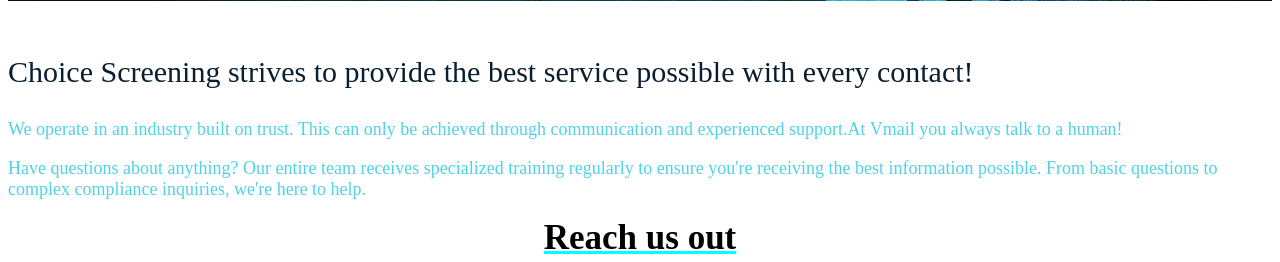
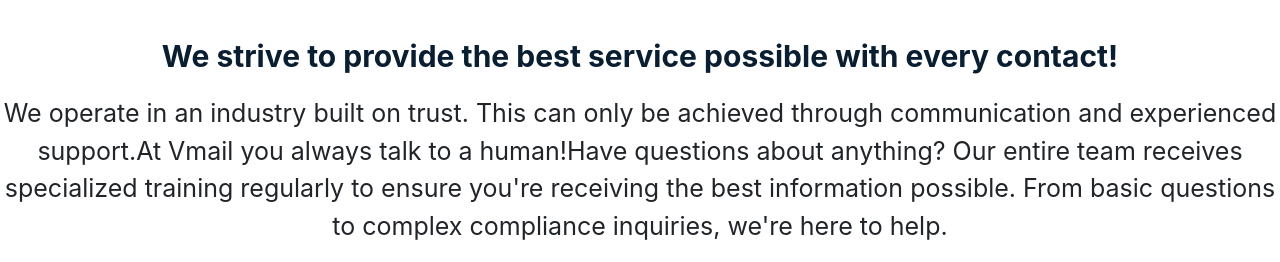
Before and after one commit to KarmanyaT28/Voice-Command-Email-Software, a Django app: template template/contact.html in a window 1280 px wide. Shown: the part 407-669 px from the top of the page. Run offline with Django 3.2, Linux system fonts and the light colour scheme; the template is opened without the code that fills it, so the values that code supplies are empty; some libraries are stand-ins or nearby versions.

Commit message:
Add files via upload

```diff
--- a/template/contact.html
+++ b/template/contact.html
@@ -1,11 +1,62 @@
-{% load  static   %}
 <!DOCTYPE html>
 <html lang="en">
 <head>
+   <style>
+       .banner{
+           height: 400px;
+           width: 100%;
+           background-image: url(sup.jpeg);
+       }
+       .text1{
+           padding-top: 150px;
+           text-align: center;
+           color: white;
+           font-weight: bold;
+           font-size: 50px;
+       }
+       .h{
+           text-align: center;
+           padding-left: 100px;
+           padding-right: 100px;
+           letter-spacing: 1px;
+           font-size: 30px;
+       }
+       .babble{
+           padding-top: 20px;
+           font-size: 25px;
+           text-align: center;
 
+       }
+       .reachout{
+           padding-top: 20px;
+
+
+       }
+       #header{
+           color: rgb(9,30,48);
+           font-size: 30px;
+           font-weight: bolder;
+       }
+       #text2{
+           color: rgb(79,210,230);
+           font-size: 18px;
+       }
+
+       .head{
+           text-align: center;
+           font-size: 35px;
+           text-decoration-color: aqua;
+           color:  color: rgb(9,30,48);
+           text-decoration-line: underline;
+           font-weight: bold;
+       }
+
+
+
+    </style>
     <meta charset="UTF-8">
     <title>Contact vmail</title>
-    <link rel="stylesheet" type="text/css" href="{% static '/css/style.css' %}">
+    <link rel="stylesheet" href="https://maxcdn.bootstrapcdn.com/bootstrap/4.0.0/css/bootstrap.min.css" integrity="sha384-Gn5384xqQ1aoWXA+058RXPxPg6fy4IWvTNh0E263XmFcJlSAwiGgFAW/dAiS6JXm" crossorigin="anonymous">
 </head>
 <body>
     <div class="banner">
@@ -14,50 +65,32 @@
            <p class="h">You're not going to hit a ridiculously long phone menu when you call us. Your email isn't going to the inbox abyss, never to be seen or heard from again. At Choice Screening, we provide the exceptional service we'd want to experience ourselves!</p>
        </div>
        <div class="babble">
-          <p id="header">Choice Screening strives to provide the best service possible with every contact! </p>
-          <p id="text2">We operate in an industry built on trust. This can only be achieved through communication and experienced support.At Vmail you always talk to a human!</p>
-          <p id="text2">Have questions about anything? Our entire team receives specialized training regularly to ensure you're receiving the best information possible. From basic questions to complex compliance inquiries, we're here to help.
+          <p id="header">We strive to provide the best service possible with every contact! </p>
+          <p>We operate in an industry built on trust. This can only be achieved through communication and experienced support.At Vmail you always talk to a human!Have questions about anything? Our entire team receives specialized training regularly to ensure you're receiving the best information possible. From basic questions to complex compliance inquiries, we're here to help.
         </p>
 
        </div>
        <div class="head"> Reach us out </div>
-       <div class="reachout">
-
-           <table align="center">
-             <tr id="header">
-                 <th>Corporate Office</th>
-                 <th>Direct Contact</th>
-                 <th>Departments</th>
-             </tr>
-
-                  <tr id="text2">
-                      <td>
-                         <ul><ul>
+       <div class="card-deck">
+  <div class="card">
+    <img class="card-img-top" src="3.jpg" alt="Card image cap">
+    <div class="card-body">
+      <h5 class="card-title">Corporate Office</h5>
+      <p class="card-text"><ul><ul>
                               668 Concord Center Dr.
                          </ul>
                          <ul>
-                              Englewood, CO 80112
+                             elm street banglore
                          </ul>
-                         </ul>
+                         </ul></p>
 
-
-
-
-                      </td>
-                      <td>
-                         <ul>
-                             <ul>Phone: 720.974.7878</ul>
-                             <ul>
-                                 Toll Free: 1.877.929.7878
-                             </ul>
-                             <ul>Email: info@choicescreening.com</ul>
-                         </ul>
-
-
-
-                      </td>
-                      <td>
-                           <ul>
+    </div>
+  </div>
+  <div class="card">
+    <img class="card-img-top" src="1.jpg" alt="Card image cap">
+    <div class="card-body">
+      <h5 class="card-title" text-align="center">Direct Contact</h5>
+      <p class="card-text"><ul>
                                <ul>
                                   customerservice@vmail.com
                                </ul>
@@ -67,23 +100,26 @@
                                <ul> compliance@vmail.com</ul>
                                <ul>careers@vmail.com</ul>
 
-                           </ul>
+                           </ul></p>
+
+    </div>
+  </div>
+  <div class="card">
+    <img class="card-img-top" src="2.jpg" alt="Card image cap">
+    <div class="card-body">
+      <h5 class="card-title">Departments</h5>
+      <p class="card-text"><ul>
+                             <ul>Phone: 720.974.7878</ul>
+                             <ul>
+                                 Toll Free: 1.877.929.7878
+                             </ul>
+                             <ul>Email: info@choicescreening.com</ul>
+                         </ul></p>
+
+    </div>
+  </div>
+</div>
 
 
-
-
-                      </td>
-                  </tr>
-
-          </table>
-
-
-
-
-
-
-       </div>
-
-    </div>
 </body>
 </html>
```
